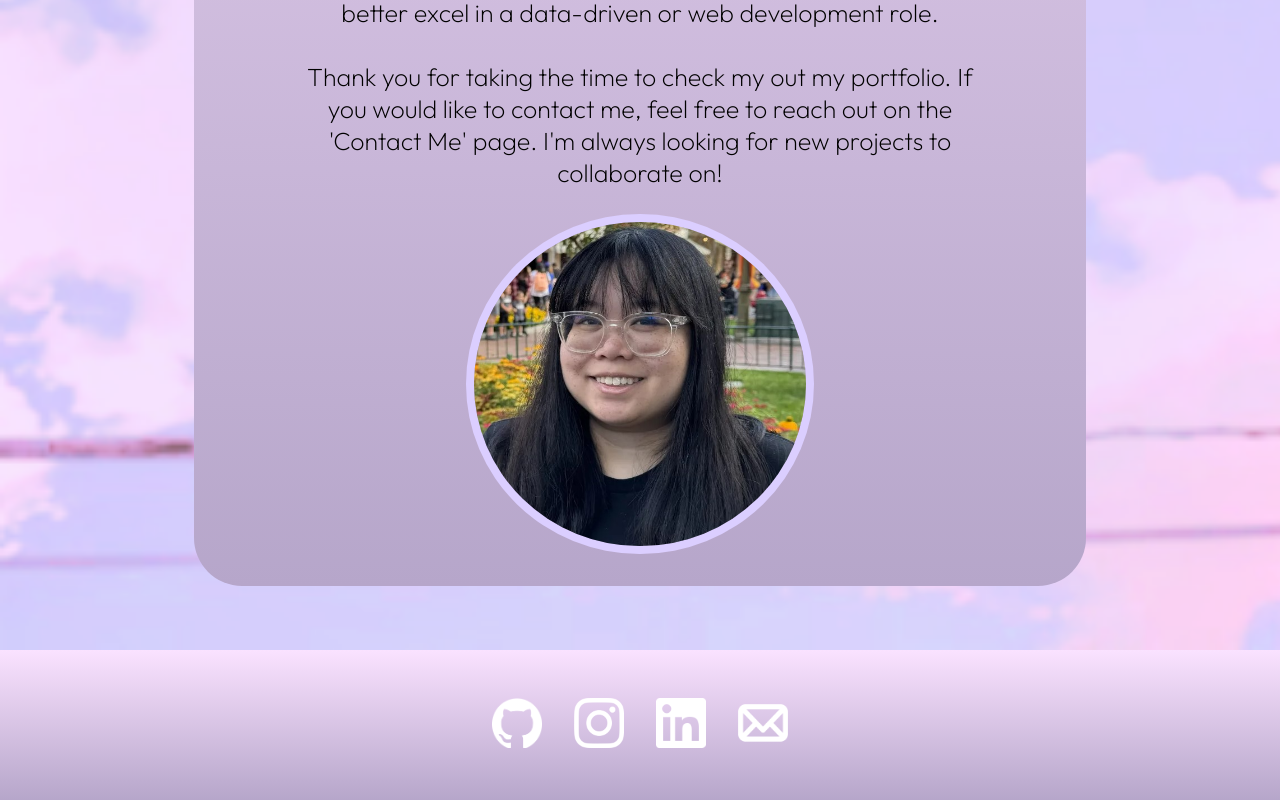
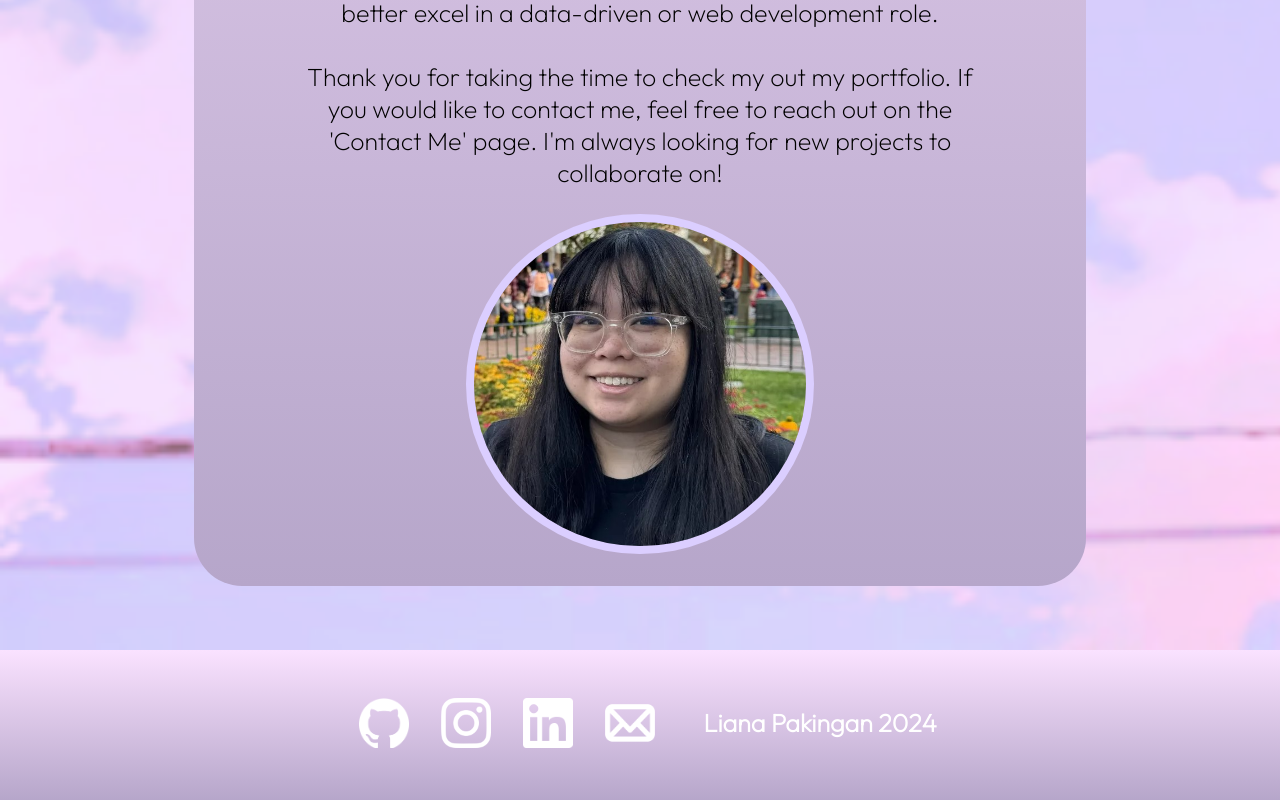
Before and after one commit to lpakingan/Portfolio, a React (Create React App) app: page / in a window 1280 px wide. Shown: the part 1260-2060 px from the top of the page. Built offline with nearby package versions, Linux system fonts and the light colour scheme.

Commit message:
add tag to footer

```diff
--- a/src/components/footer.js
+++ b/src/components/footer.js
@@ -16,6 +16,15 @@ const styles = {
     boxSizing: "border-box",
     display: "inline-block",
     margin: "1rem",
+  },
+  font: {
+    fontFamily: "Outfit",
+  },
+  paragraphStyle: {
+    fontSize: "25px",
+    fontWeight: "bold",
+    color: "white",
+    padding: "0 0 0 2rem",
   },
 };
 
@@ -54,6 +63,9 @@ export default function Footer() {
           alt="email"
         />
       </a>
+      <div style={styles.font}>
+        <p style={styles.paragraphStyle}> Liana Pakingan 2024</p>
+      </div>
     </footer>
   );
 }
```
